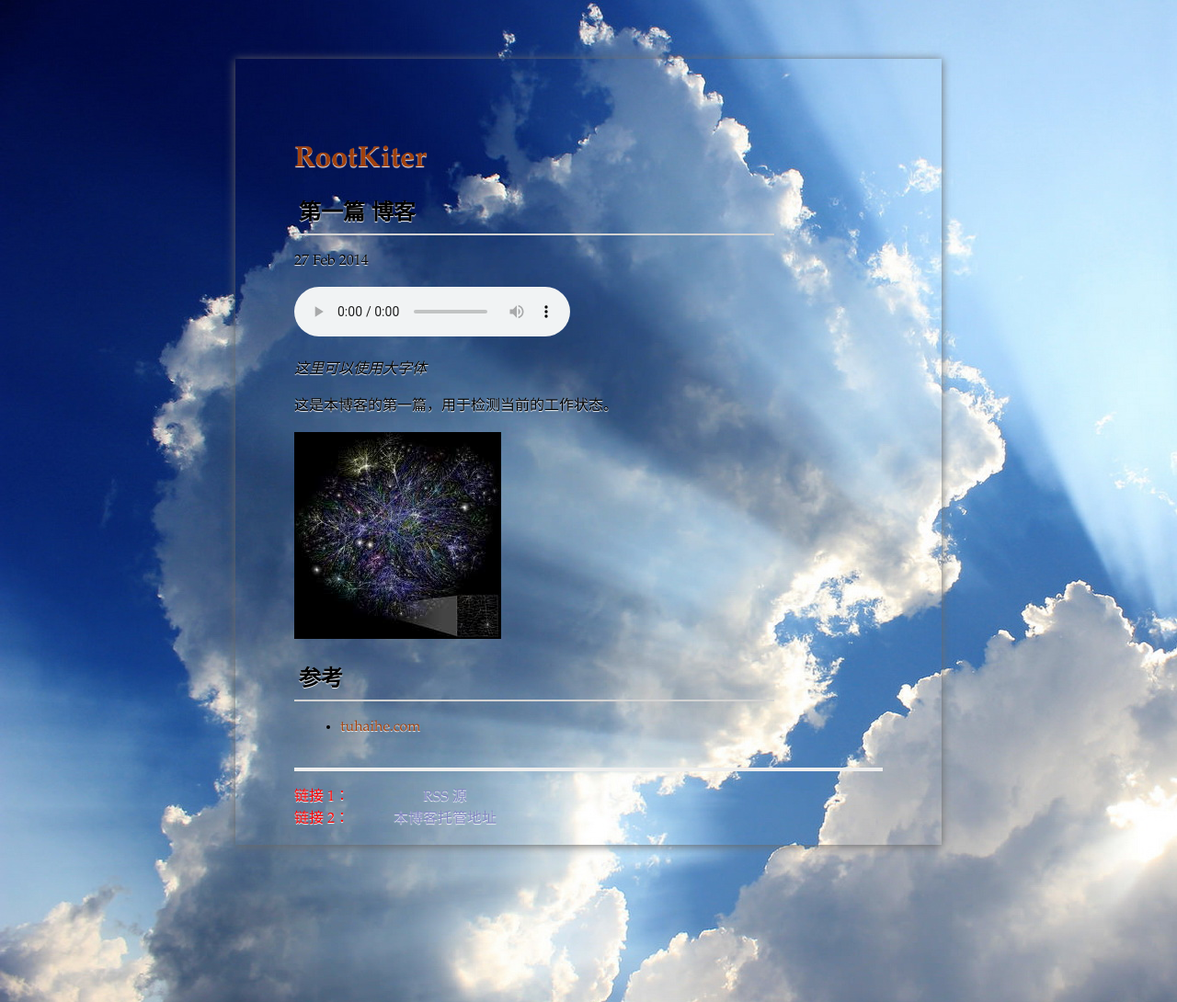
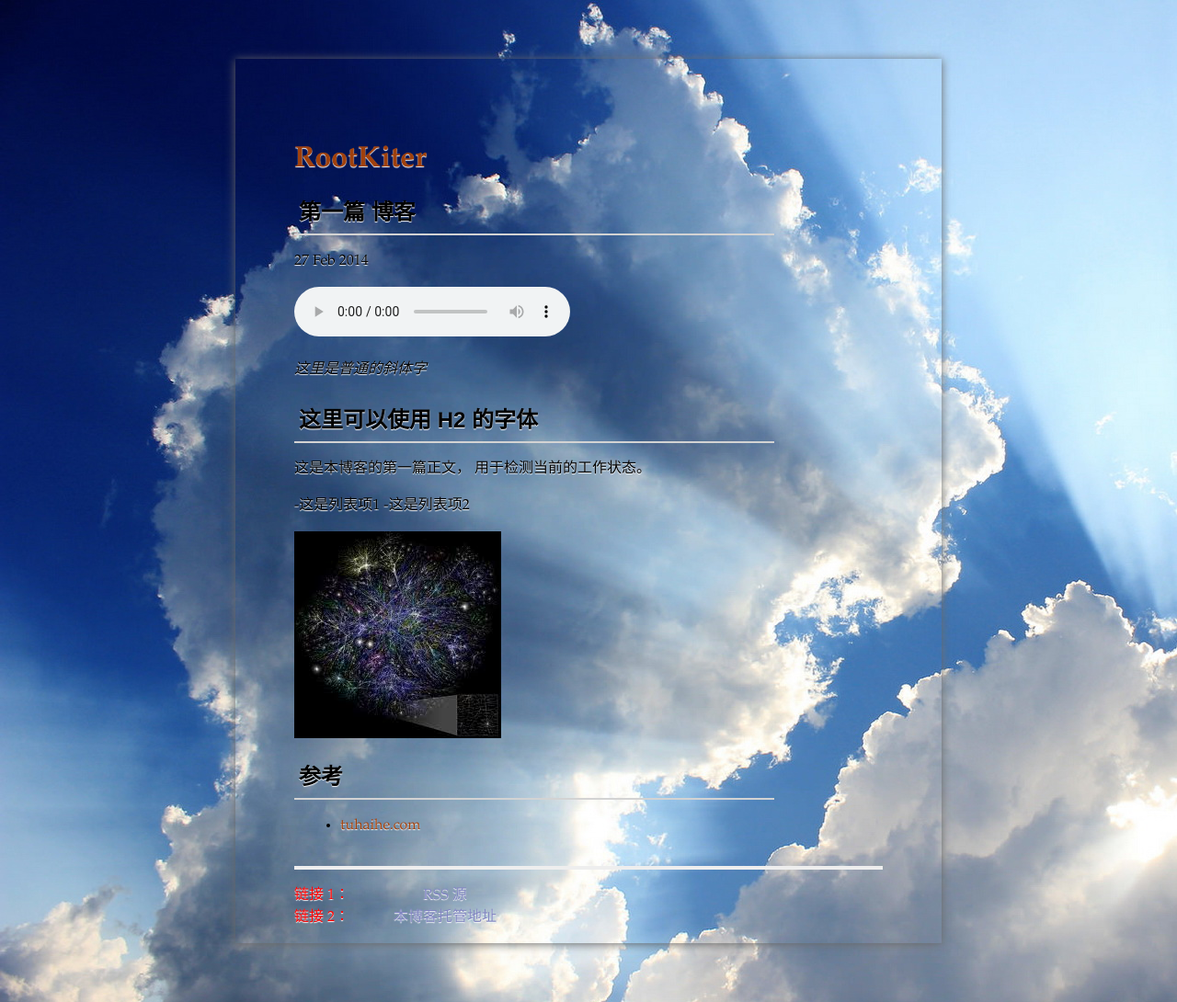
Before and after one commit to rootkiter/rootkiter.github.io, a Jekyll site: the page built from _posts/2014-02-25-gnome-38-create-wifi-hotspot.markdown, in a window 1280 px wide. Shown: the whole page at 92% size. Built offline with Jekyll 4.4.1, drawn with Linux system fonts in a browser that asks for light colours; some web fonts are replaced; Markdown is read by kramdown in place of the engine named in the settings.

Commit message:
学习jekyll

```diff
--- a/_posts/2014-02-25-gnome-38-create-wifi-hotspot.markdown
+++ b/_posts/2014-02-25-gnome-38-create-wifi-hotspot.markdown
@@ -8,9 +8,15 @@ time:   20:35:00
   <source src="{{ site.defmusic }}">
 </audio>
 
-*这里可以使用大字体*
+*这里是普通的斜体字*
+## 这里可以使用 H2 的字体
 
-这是本博客的第一篇，用于检测当前的工作状态。
+
+这是本博客的第一篇正文，
+用于检测当前的工作状态。
+
+-这是列表项1
+-这是列表项2
 
 <img src="http://rootkiter.github.io/image/test.jpg" title="图片测试" align="center">
 
```
